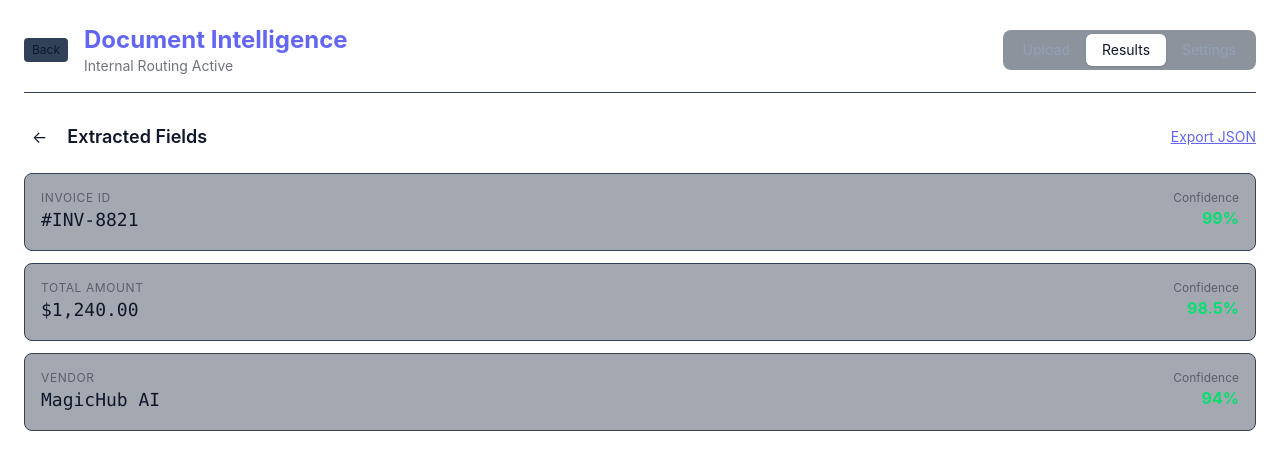
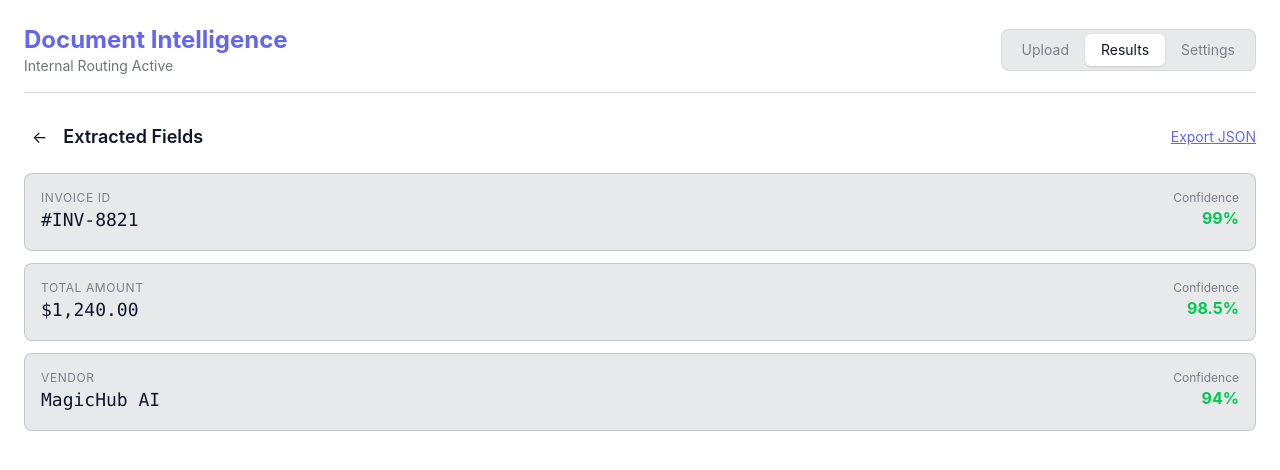
Before and after one commit to Rohit-0870/poc-docintel, a React (Vite) app: page / in a window 1280 px wide. Both pictures are taken after a click on the button "Select File to Start". Shown: the top 470 px of the page. Built offline with nearby package versions, Linux system fonts and the light colour scheme.

Commit message:
chnagin chekcing

```diff
--- a/src/App.jsx
+++ b/src/App.jsx
@@ -1,3 +1,179 @@
+// import { useEffect, useRef, useState } from "react";
+// import {
+//   MemoryRouter,
+//   Routes,
+//   Route,
+//   NavLink,
+//   useNavigate,
+//   useLocation
+// } from "react-router-dom";
+// import { defaultConfig } from "./config/uiConfig";
+
+// /**
+//  * SUB-COMPONENT: Upload Page
+//  */
+// const UploadPage = ({ labels, brandColor, onUpload, isProcessing }) => (
+//   <div className="space-y-4 animate-in fade-in duration-500">
+//     <div
+//       className="p-12 rounded-2xl shadow-2xl transition-all duration-500 flex flex-col items-center justify-center text-center border-4 border-transparent hover:border-white/20"
+//       style={{ backgroundColor: brandColor }}
+//     >
+//       <div className="bg-white/20 p-6 rounded-full mb-4">
+//         <span className="text-5xl">{isProcessing ? "⚙️" : "📄"}</span>
+//       </div>
+//       <h2 className="text-2xl font-bold text-white mb-2">
+//         {isProcessing ? "Analyzing Document..." : labels.upload}
+//       </h2>
+//       <button
+//         onClick={onUpload}
+//         disabled={isProcessing}
+//         className={`mt-4 px-8 py-3 rounded-full font-bold bg-white text-slate-900 shadow-xl hover:scale-105 active:scale-95 transition-transform ${isProcessing ? 'animate-pulse' : ''}`}
+//       >
+//         {isProcessing ? "Processing..." : "Select File to Start"}
+//       </button>
+//     </div>
+//     <p className="text-center text-xs opacity-50">Supported formats: PDF, PNG, JPG</p>
+//   </div>
+// );
+
+// /**
+//  * SUB-COMPONENT: Results Page
+//  */
+// const ResultsPage = ({ labels, brandColor }) => (
+//   <div className="grid gap-4 animate-in slide-in-from-bottom-4 duration-500">
+//     <div className="flex justify-between items-center">
+//       <h3 className="text-lg font-semibold">{labels.extracted}</h3>
+//       <button className="text-sm underline" style={{ color: brandColor }}>Export JSON</button>
+//     </div>
+//     <div className="space-y-3">
+//       {[
+//         { label: "Invoice ID", val: "#INV-8821", conf: "99%" },
+//         { label: "Total Amount", val: "$1,240.00", conf: "98.5%" },
+//         { label: "Vendor", val: "MagicHub AI", conf: "94%" }
+//       ].map((item, i) => (
+//         <div key={i} className="p-4 rounded-lg bg-slate-800/40 border border-slate-700 flex justify-between">
+//           <div>
+//             <p className="text-xs opacity-50 uppercase tracking-wider">{item.label}</p>
+//             <p className="font-mono text-lg">{item.val}</p>
+//           </div>
+//           <div className="text-right">
+//             <p className="text-xs opacity-50">Confidence</p>
+//             <p className="text-green-400 font-bold">{item.conf}</p>
+//           </div>
+//         </div>
+//       ))}
+//     </div>
+//   </div>
+// );
+
+// /**
+//  * MAIN MODULE CONTENT
+//  */
+// function ModuleContent({ config, theme, labels, brandColor }) {
+//   const navigate = useNavigate();
+//   const [isProcessing, setIsProcessing] = useState(false);
+
+//   const handleUpload = () => {
+//     setIsProcessing(true);
+//     setTimeout(() => {
+//       setIsProcessing(false);
+//       navigate("/results"); // 🚩 Navigation using React Router
+//     }, 2000);
+//   };
+
+//   return (
+//     <div className="w-full h-full">
+//       {/* Header & Sub-Navigation */}
+//       <header className="flex flex-col gap-4 md:flex-row md:items-center md:justify-between border-b border-slate-700 pb-4 mb-6">
+//         <div>
+//           <h1 className="text-2xl font-bold" style={{ color: brandColor }}>
+//             {labels.title}
+//           </h1>
+//           <p className="text-sm opacity-60">Internal Routing Active</p>
+//         </div>
+
+//         <nav className="flex bg-slate-800/50 p-1 rounded-lg">
+//           {[
+//             { name: "Upload", path: "/" },
+//             { name: "Results", path: "/results" },
+//             { name: "Settings", path: "/settings" }
+//           ].map((tab) => (
+//             <NavLink
+//               key={tab.path}
+//               to={tab.path}
+//               className={({ isActive }) =>
+//                 `px-4 py-1.5 rounded-md text-sm transition-all ${
+//                   isActive ? "bg-white text-slate-900 shadow-sm" : "text-slate-400 hover:text-white"
+//                 }`
+//               }
+//             >
+//               {tab.name}
+//             </NavLink>
+//           ))}
+//         </nav>
+//       </header>
+
+//       {/* Route Switcher */}
+//       <Routes>
+//         <Route path="/" element={
+//           <UploadPage
+//             labels={labels}
+//             brandColor={brandColor}
+//             onUpload={handleUpload}
+//             isProcessing={isProcessing}
+//           />
+//         } />
+//         <Route path="/results" element={
+//           <ResultsPage labels={labels} brandColor={brandColor} />
+//         } />
+//         <Route path="/settings" element={
+//           <div className="p-6 rounded-xl border border-slate-700 bg-slate-800/20">
+//             <h3 className="text-lg font-semibold mb-2">Module Settings</h3>
+//             <p className="text-sm opacity-60">Routing handled by React Router MemoryHistory.</p>
+//           </div>
+//         } />
+//       </Routes>
+//     </div>
+//   );
+// }
+
+// /**
+//  * ROOT EXPORT
+//  */
+// export default function App({ config = defaultConfig }) {
+//   const rootRef = useRef(null);
+//   const [theme, setTheme] = useState(config.theme);
+//   const [labels, setLabels] = useState(config.labels);
+//   const [brandColor, setBrandColor] = useState(config.brandColor);
+
+//   useEffect(() => {
+//     if (!config) return;
+//     setTheme(config.theme);
+//     setLabels(config.labels);
+//     setBrandColor(config.brandColor);
+//   }, [config]);
+
+//   useEffect(() => {
+//     if (!rootRef.current) return;
+//     rootRef.current.className = `w-full h-full p-6 transition-all min-h-[500px] ${
+//       theme === "dark" ? "dark bg-slate-900 text-white" : "bg-white text-slate-900"
+//     }`;
+//   }, [theme]);
+
+//   return (
+//     <div ref={rootRef}>
+//       <MemoryRouter>
+//         <ModuleContent
+//           theme={theme}
+//           labels={labels}
+//           brandColor={brandColor}
+//         />
+//       </MemoryRouter>
+//     </div>
+//   );
+// }
+
+
 import { useEffect, useRef, useState } from "react";
 import {
   MemoryRouter,
@@ -7,7 +183,17 @@ import {
   useNavigate,
   useLocation
 } from "react-router-dom";
-import { defaultConfig } from "./config/uiConfig";
+
+// Default configuration
+export const defaultConfig = {
+  theme: "light",
+  brandColor: "#6366f1",
+  labels: {
+    title: "Document Intelligence",
+    upload: "Upload Document",
+    extracted: "Extracted Fields",
+  },
+};
 
 /**
  * SUB-COMPONENT: Upload Page
@@ -40,17 +226,15 @@ const UploadPage = ({ labels, brandColor, onUpload, isProcessing }) => (
  * SUB-COMPONENT: Results Page
  */
 const ResultsPage = ({ labels, brandColor }) => {
-  const navigate = useNavigate(); // 👈 Hook for navigation
-
+  const navigate = useNavigate();
   return (
     <div className="grid gap-4 animate-in slide-in-from-bottom-4 duration-500">
       <div className="flex justify-between items-center">
-        <div className="flex items-center gap-3">
-          {/* 🔙 THE BACK BUTTON */}
+        <div className="flex items-center gap-2">
+          {/* Back Button added for better UX */}
           <button
             onClick={() => navigate(-1)}
-            className="p-2 hover:bg-slate-700 rounded-full transition"
-            title="Go Back"
+            className="p-2 hover:bg-slate-700/20 rounded-full transition-colors"
           >
             ←
           </button>
@@ -58,21 +242,20 @@ const ResultsPage = ({ labels, brandColor }) => {
         </div>
         <button className="text-sm underline" style={{ color: brandColor }}>Export JSON</button>
       </div>
-
       <div className="space-y-3">
         {[
           { label: "Invoice ID", val: "#INV-8821", conf: "99%" },
           { label: "Total Amount", val: "$1,240.00", conf: "98.5%" },
           { label: "Vendor", val: "MagicHub AI", conf: "94%" }
         ].map((item, i) => (
-          <div key={i} className="p-4 rounded-lg bg-slate-800/40 border border-slate-700 flex justify-between">
+          <div key={i} className="p-4 rounded-lg bg-slate-800/10 border border-slate-700/20 flex justify-between">
             <div>
               <p className="text-xs opacity-50 uppercase tracking-wider">{item.label}</p>
               <p className="font-mono text-lg">{item.val}</p>
             </div>
             <div className="text-right">
               <p className="text-xs opacity-50">Confidence</p>
-              <p className="text-green-400 font-bold">{item.conf}</p>
+              <p className="text-green-500 font-bold">{item.conf}</p>
             </div>
           </div>
         ))}
@@ -84,9 +267,8 @@ const ResultsPage = ({ labels, brandColor }) => {
 /**
  * MAIN MODULE CONTENT
  */
-function ModuleContent({ config, labels, brandColor }) {
+function ModuleContent({ labels, brandColor }) {
   const navigate = useNavigate();
-  const location = useLocation();
   const [isProcessing, setIsProcessing] = useState(false);
 
   const handleUpload = () => {
@@ -99,27 +281,15 @@ function ModuleContent({ config, labels, brandColor }) {
 
   return (
     <div className="w-full h-full">
-      {/* Header & Sub-Navigation */}
-      <header className="flex flex-col gap-4 md:flex-row md:items-center md:justify-between border-b border-slate-700 pb-4 mb-6">
-        <div className="flex items-center gap-4">
-           {/* Global Back Button (Visible if not on home) */}
-           {location.pathname !== "/" && (
-             <button
-                onClick={() => navigate(-1)}
-                className="text-xs bg-slate-700 px-2 py-1 rounded hover:bg-slate-600"
-             >
-               Back
-             </button>
-           )}
-           <div>
-            <h1 className="text-2xl font-bold" style={{ color: brandColor }}>
-              {labels.title}
-            </h1>
-            <p className="text-sm opacity-60">Internal Routing Active</p>
-          </div>
+      <header className="flex flex-col gap-4 md:flex-row md:items-center md:justify-between border-b border-slate-700/20 pb-4 mb-6">
+        <div>
+          <h1 className="text-2xl font-bold" style={{ color: brandColor }}>
+            {labels.title}
+          </h1>
+          <p className="text-sm opacity-60">Internal Routing Active</p>
         </div>
 
-        <nav className="flex bg-slate-800/50 p-1 rounded-lg">
+        <nav className="flex bg-slate-800/10 p-1 rounded-lg border border-slate-700/10">
           {[
             { name: "Upload", path: "/" },
             { name: "Results", path: "/results" },
@@ -130,7 +300,7 @@ function ModuleContent({ config, labels, brandColor }) {
               to={tab.path}
               className={({ isActive }) =>
                 `px-4 py-1.5 rounded-md text-sm transition-all ${
-                  isActive ? "bg-white text-slate-900 shadow-sm" : "text-slate-400 hover:text-white"
+                  isActive ? "bg-white text-slate-900 shadow-sm" : "opacity-50 hover:opacity-100"
                 }`
               }
             >
@@ -153,14 +323,9 @@ function ModuleContent({ config, labels, brandColor }) {
           <ResultsPage labels={labels} brandColor={brandColor} />
         } />
         <Route path="/settings" element={
-          <div className="p-6 rounded-xl border border-slate-700 bg-slate-800/20">
+          <div className="p-6 rounded-xl border border-slate-700/20 bg-slate-800/5">
             <h3 className="text-lg font-semibold mb-2">Module Settings</h3>
-            <button
-              onClick={() => navigate("/")}
-              className="text-sm text-cyan-400 underline"
-            >
-              Return to Home
-            </button>
+            <p className="text-sm opacity-60">Configuration is controlled by MagicHub.</p>
           </div>
         } />
       </Routes>
@@ -171,32 +336,40 @@ function ModuleContent({ config, labels, brandColor }) {
 /**
  * ROOT EXPORT
  */
-export default function App({ config = defaultConfig }) {
+export default function App({ config: initialConfig = defaultConfig }) {
   const rootRef = useRef(null);
-  const [theme, setTheme] = useState(config.theme);
-  const [labels, setLabels] = useState(config.labels);
-  const [brandColor, setBrandColor] = useState(config.brandColor);
 
+  // Use state for config so it can be updated live
+  const [currentConfig, setCurrentConfig] = useState(initialConfig);
+
+  // 🚩 CRITICAL: This effect listens for the "docintel-sync" event from Parent
   useEffect(() => {
-    if (!config) return;
-    setTheme(config.theme);
-    setLabels(config.labels);
-    setBrandColor(config.brandColor);
-  }, [config]);
+    const handleSync = (event) => {
+      if (event.detail) {
+        console.log("Child: Theme/Color Update received", event.detail);
+        setCurrentConfig(event.detail);
+      }
+    };
 
+    window.addEventListener("docintel-sync", handleSync);
+    return () => window.removeEventListener("docintel-sync", handleSync);
+  }, []);
+
+  // Sync className based on the latest theme
   useEffect(() => {
     if (!rootRef.current) return;
-    rootRef.current.className = `w-full h-full p-6 transition-all min-h-[500px] ${
-      theme === "dark" ? "dark bg-slate-900 text-white" : "bg-white text-slate-900"
+    const { theme } = currentConfig;
+    rootRef.current.className = `w-full h-full p-6 transition-all duration-500 min-h-[500px] ${
+      theme === "dark" ? "bg-slate-900 text-white" : "bg-white text-slate-900"
     }`;
-  }, [theme]);
+  }, [currentConfig.theme]);
 
   return (
     <div ref={rootRef}>
       <MemoryRouter>
         <ModuleContent
-          labels={labels}
-          brandColor={brandColor}
+          labels={currentConfig.labels}
+          brandColor={currentConfig.brandColor}
         />
       </MemoryRouter>
     </div>
```
